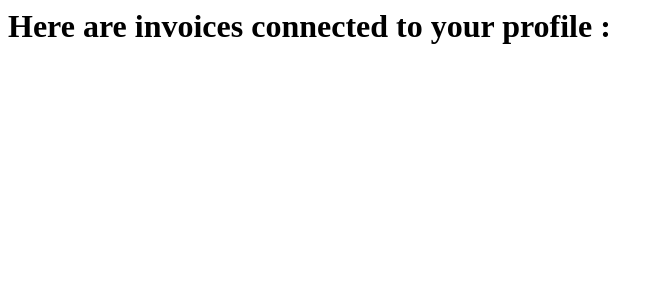
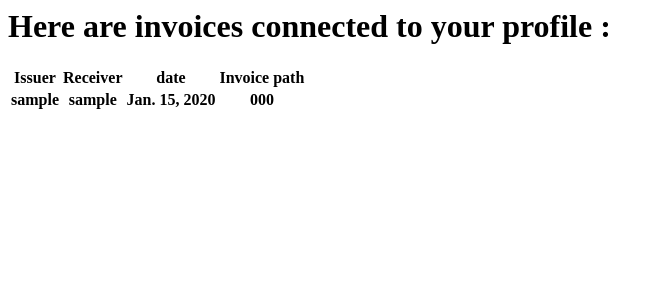
Before and after one commit to pciesz/RemoteDataBases, a Django app: page /invoices/ in a window 1280 px wide. Shown: the top 300 px of the page, without its empty margins (0-663 px from the left). Run offline with Django 3.2, Linux system fonts and the light colour scheme; tables that the repository leaves empty hold one stand-in row (values such as "Sample post"); lists and menus that the app fills with data are empty.

Commit message:
Finish invoice shower

```diff
--- a/invoice/views.py
+++ b/invoice/views.py
@@ -1,12 +1,20 @@
+from django.contrib.auth.models import User
 from django.http import HttpResponse
 from django.template import loader
 
+# Create your views here.
+from invoice.models import Invoice
 
-# Create your views here.
+
+class ReadAbleInvoice:
+    pass
+
+
 def index(request):
     template = loader.get_template('invoice/index.html')
+
     context = {
-
+        'invoices': Invoice.objects.all()
     }
 
-    return HttpResponse(template.render(context,request))
+    return HttpResponse(template.render(context, request))
--- a/templates/invoice/index.html
+++ b/templates/invoice/index.html
@@ -1 +1,20 @@
 <h1>Here are invoices connected to your profile : </h1>
+<body>
+<table>
+
+    <tr>
+        <th>Issuer</th>
+        <th>Receiver</th>
+        <th>date</th>
+        <th>Invoice path</th>
+    </tr>
+    {% for invoice in invoices %}
+        <tr>
+            <th>{{ invoice.issuingUser }}</th>
+            <th>{{ invoice.receivingUser }}</th>
+            <th>{{ invoice.date }}</th>
+            <th>{{ invoice.invoicePath }}</th>
+        </tr>
+    {% endfor %}
+</table>
+</body>
--- a/user/views.py
+++ b/user/views.py
@@ -1,3 +1,4 @@
+from django.contrib.auth.models import User
 from django.http import HttpResponse
 from django.shortcuts import render, redirect
 from django.contrib.auth import authenticate, login, logout
@@ -17,8 +18,9 @@ def index(request):
 
 def List(request):
     template = loader.get_template('user/list.html')
+    user_list = User.objects.all()
     context = {
-
+        'users': user_list
     }
     return HttpResponse(template.render(context, request))
 
```
Also changed, not shown: templates/user/index.html (+27 -1 lines), templates/user/list.html (+4 -3 lines).
